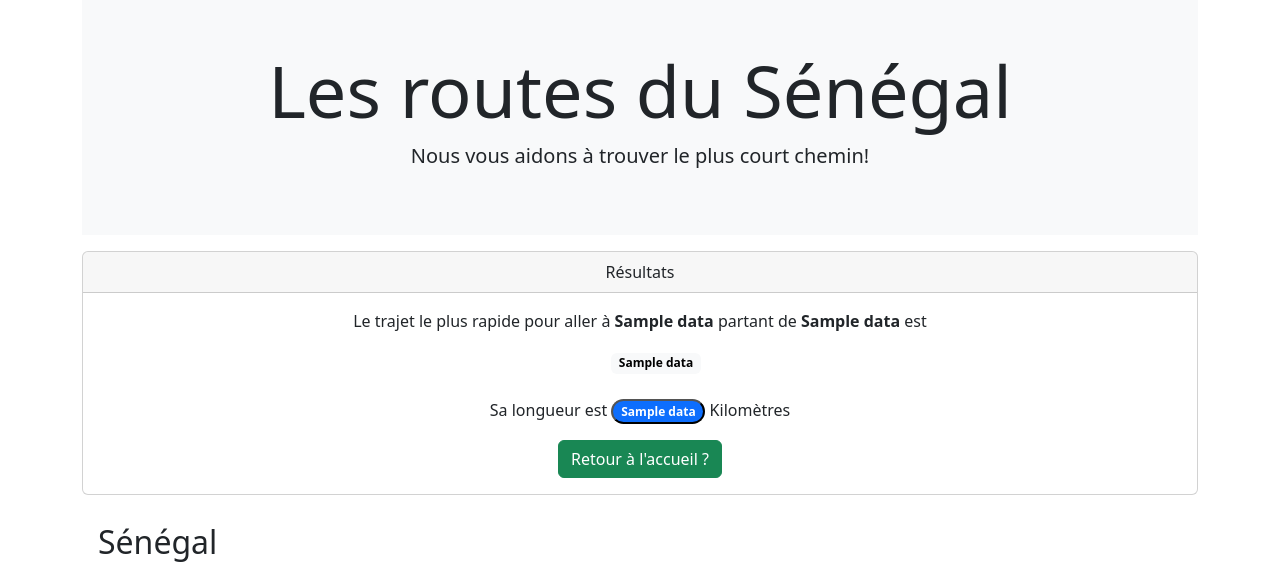
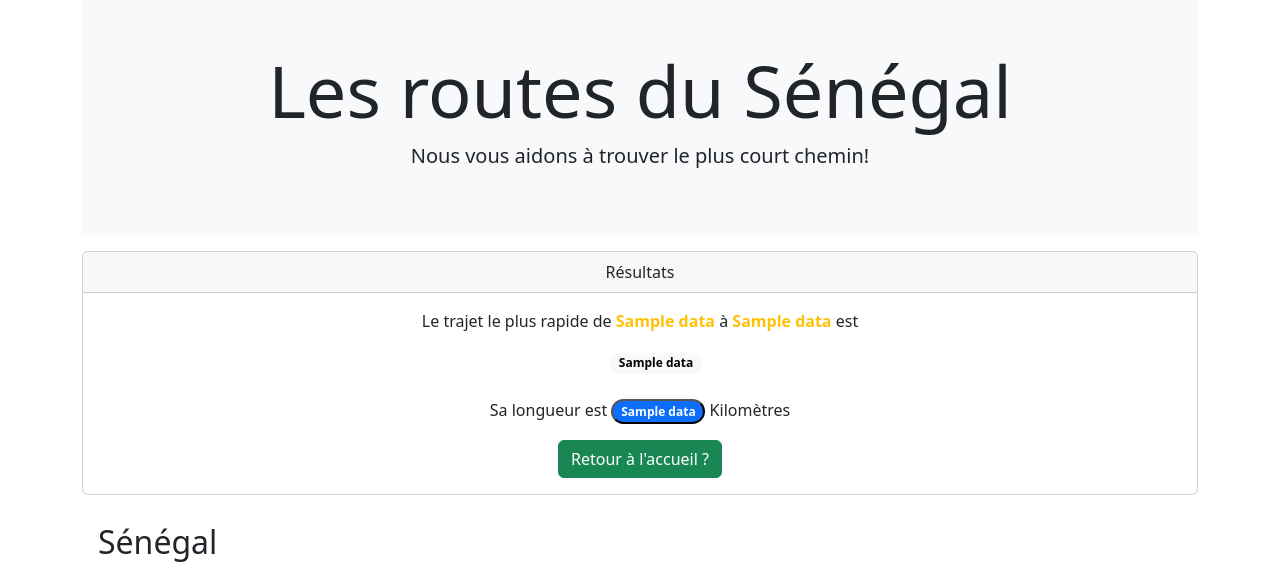
Before and after one commit to ousdiallo/moving-in-senegal, a Flask app: template templates/after.html in a window 1280 px wide. Shown: the part 105-676 px from the top of the page. Run offline with Flask 2, Linux system fonts and the light colour scheme; the template is opened without the code that fills it: most values are stand-ins (such as "Sample title", 1, 10 or a date in 2020).

Commit message:
Optimisation UX

```diff
--- a/templates/after.html
+++ b/templates/after.html
@@ -55,9 +55,10 @@
       <div class="card text-center my-3">
         <div class="card-header">Résultats</div>
         <div class="card-body">
-          <p class="card-text">Le trajet le plus rapide pour aller à
-          <strong>{{ data[1] }}</strong> partant de
-          <strong>{{ data[0] }}</strong>
+          <p class="card-text">Le trajet le plus rapide de
+          <strong class="text-warning"> {{ data[0] }}</strong>
+          à
+          <strong class="text-warning">{{ data[1] }}</strong>
           est {% set cities = data[2] %}
           <div class="card-text">
             <ul>
```
